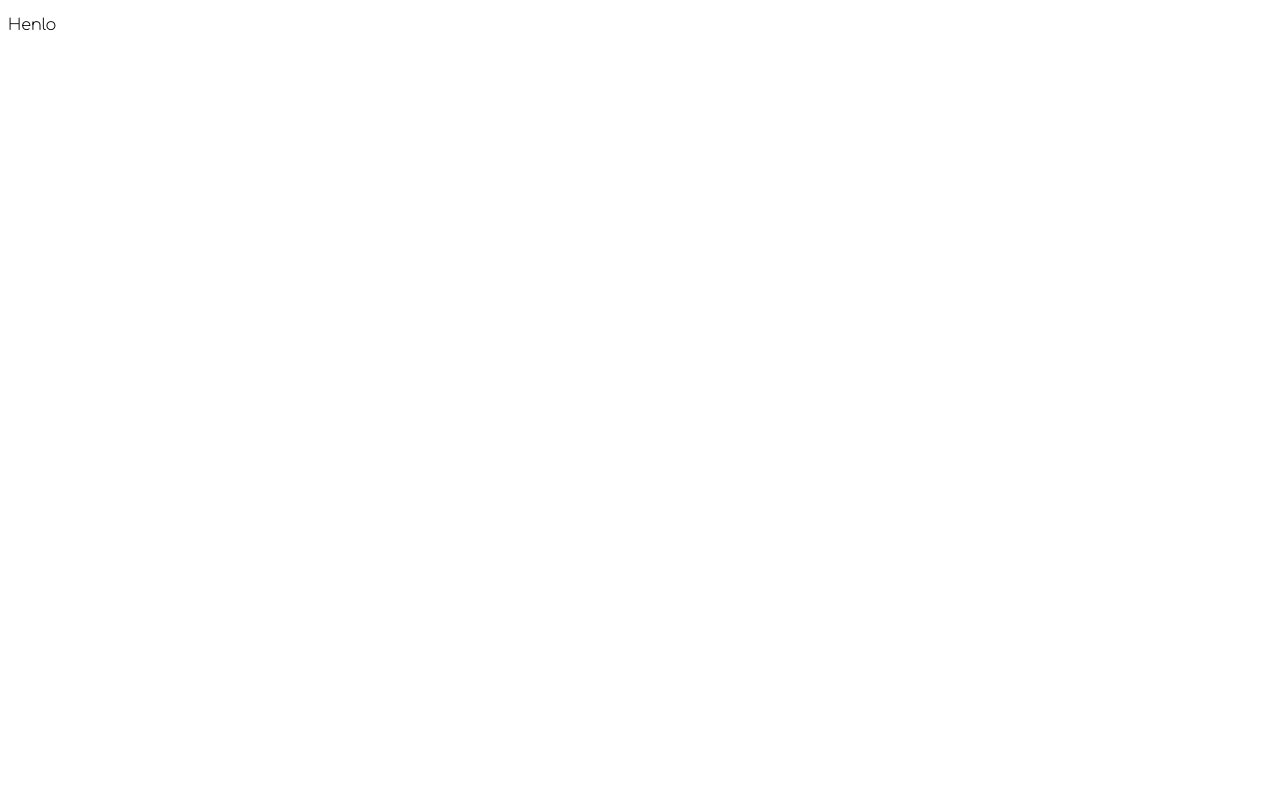
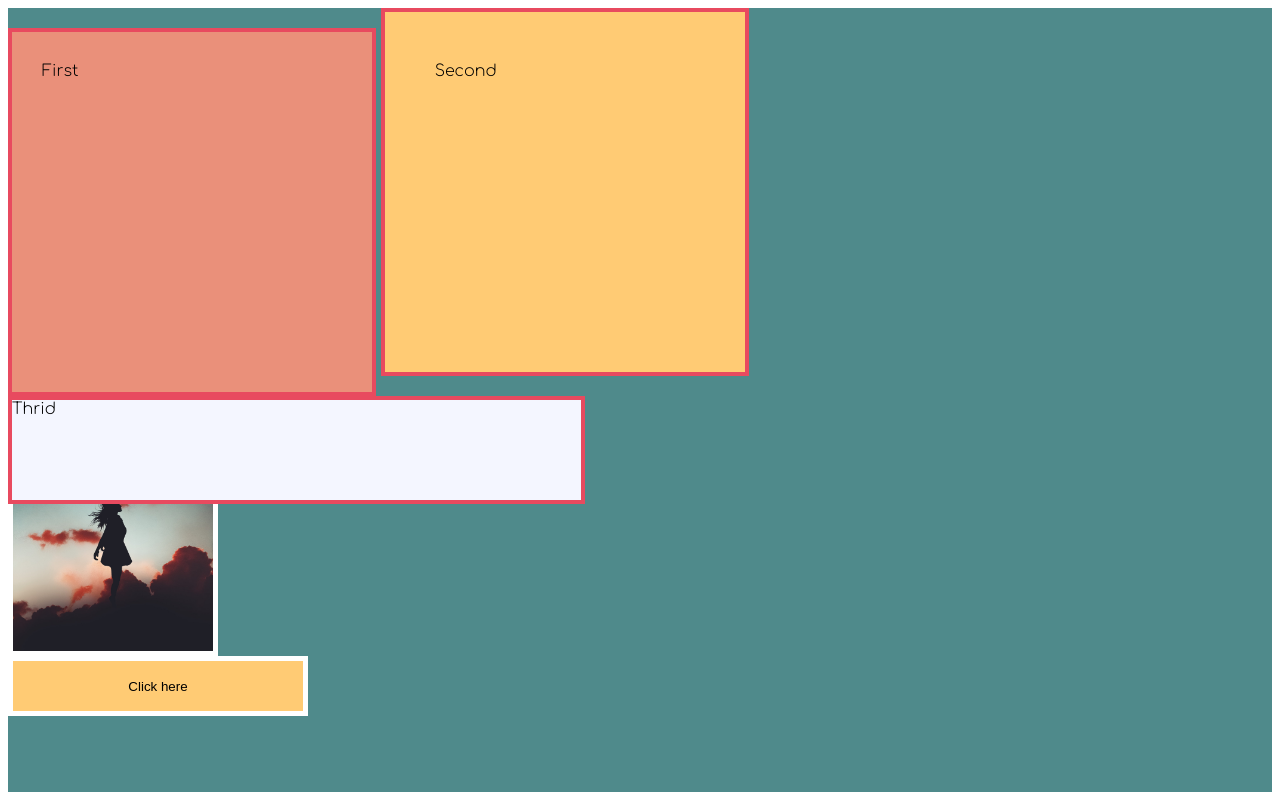
Before and after one commit to telis-man/Full_Stack, a plain HTML site: page Class_09-14/Class_09-14.html in a window 1280 px wide. Drawn offline with Linux system fonts and the light colour scheme.

Commit message:
second commit

```diff
--- a/Class_09-14/Class_09-14.html
+++ b/Class_09-14/Class_09-14.html
@@ -16,7 +16,18 @@
 
 	<body>
 
-		<p>Henlo</p>
+		<div class="container">
+		<div class="first_block">First</div>
+			<div class="second_block">Second</div>
+			<div class="thrid_block">Thrid</div>
+		<div class="fourth_block">
+				<img src="image.jpg">
+			</div>
+ 			<div class="fifth_block">
+ 				<Button>Click here</Button>
+ 			</div>
+
+		</div>
 
 	</body>
 
--- a/Class_09-14/styles.css
+++ b/Class_09-14/styles.css
@@ -1,3 +1,60 @@
 body{
 	font-family: 'Comfortaa', cursive;
+/*	background-color: black;
+	background-color: #4F8A8B;*/
+
 }
+
+.container{
+	position: relative;
+	background-color: #4F8A8B;
+	height: 98vh;
+}
+
+img{
+    width:100%;
+    height:100%;
+}
+
+.first_block{
+	display: inline-block;
+	width: 300px;
+	height: 300px;
+	padding: 30px;
+	border: 4px solid #E84A5F;
+	background-color: #EA907A;
+}
+
+.second_block{
+	display: inline-block;
+	width: 260px;
+	height: 260px;
+	padding: 50px;
+	border: 4px solid #E84A5F;
+	background-color: #FFCB74;
+}
+
+.thrid_block{
+	position: absolute;
+	width: 45%;
+	height: 100px;
+	border: 4px solid #E84A5F;
+	background-color: #F4F6FF;
+}
+
+.fourth_block{
+	width: 200px;
+	height: 250px;
+	border: 5px solid white;
+	background-color: #EA907A;
+
+}
+
+button{
+
+	width: 300px;
+	height: 60px;
+	border: 5px solid white;
+	background-color: #FFCB74;
+
+}
```
Also changed, not shown: Class_09-14/image.jpg (added).
